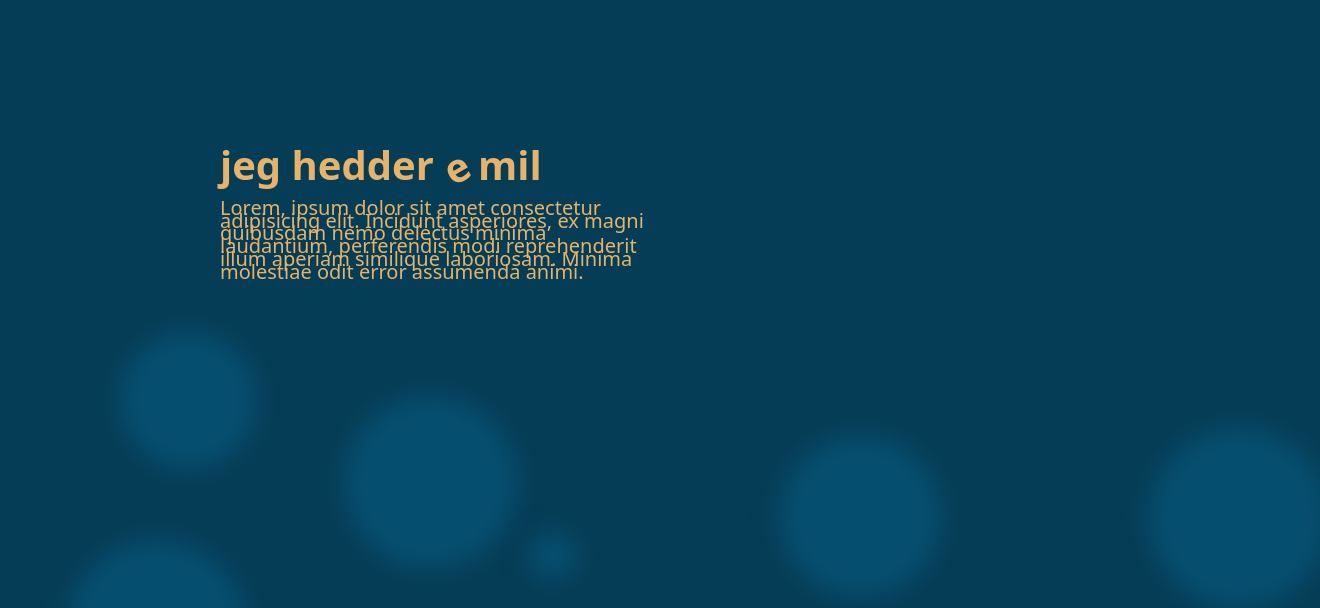
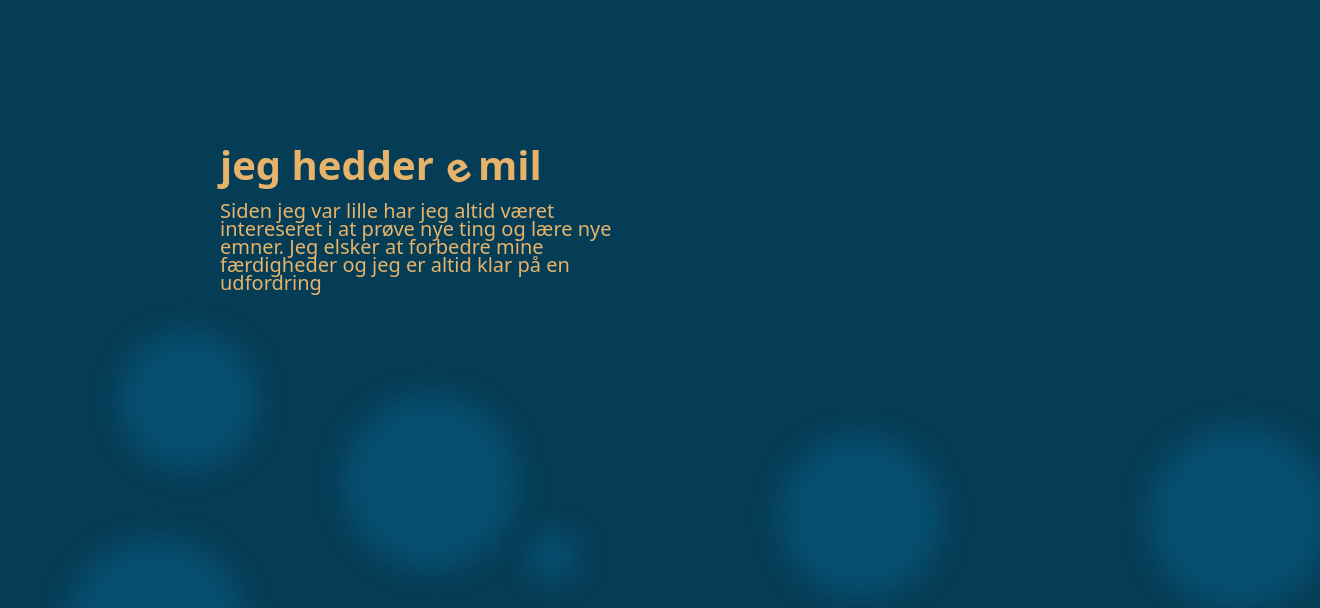
Before and after one commit to eKondrup/MitCv, a Flask app: page / in a window 1320 px wide. Shown: the part 149-757 px from the top of the page. Run offline with Flask 3, Linux system fonts and the light colour scheme; some libraries are stand-ins or nearby versions.

Commit message:
Rettelser

```diff
--- a/app.py
+++ b/app.py
@@ -3,7 +3,6 @@ import tensorflow as tf
 import pandas as pd
 from tensorflow import keras
 from sklearn.preprocessing import StandardScaler, MinMaxScaler, LabelEncoder
-# Import other necessary modules and functions
 
 app = Flask(__name__)
 
@@ -23,15 +22,10 @@ def predict():
     # Your prediction code here
     data = request.json
 
-    print(data)
+    #print(data)
     df = pd.DataFrame(data)
-    #data = df.to_csv()
-    print(df)
-    #string_data = data[0] + data[1] + data[2] + data[3] + data[4] + data[5] + data[6] + data[7] + data[8] + data[9]
 
-    #print(string_data)
-    #le = LabelEncoder()
-    #df['Sex'] = le.fit_transform(df['Sex'])  # Label encoding
+    #print(df)
 
     data_tensor = tf.convert_to_tensor(df, dtype=tf.float32)
 
--- a/static/scripts/circles.js
+++ b/static/scripts/circles.js
@@ -30,7 +30,7 @@ function generateCircles() {
 
         for (var key in attrs) {
             el.setAttribute(key, attrs[key]);
-            console.log(el)
+            //console.log(el)
         }
 
         /*for (let i = 0; i < 8; i++) {
--- a/static/scripts/hover.js
+++ b/static/scripts/hover.js
@@ -1,5 +1,5 @@
 const helmuth = document.querySelectorAll("#helmuth")
-const helmuth_description = "Mit arbejde på helmuth bestod af bla bla"
+const helmuth_description = "Jeg startede på Helmuth som opvasker i 2020. Nu er jeg blevet forfremmet og står for brunch buffeten. Mit arbejde på Helmuth har lært mig at arbejde under press og løse problemer"
 const tian_fu = document.querySelectorAll("#tian_fu")
 const tian_fu_description = "På Tian Fu arbejdede jeg som tjener og afrydder. Jeg havde til opgave at; seate gæster, tage imod bestillinger og servere mad og drikkevarer"
 const dbu = document.querySelectorAll("#dbu")
@@ -7,9 +7,9 @@ const dbu_description = "Jeg har været træner på fodboldskolen i VB de sidste
 const vb = document.querySelectorAll("#vb")
 const vb_description = "I VB har jeg selv spillet fodbold og nu træner jeg u15 drenge. Foruden u15 drenge har jeg trænet u4-u6 mix i flere sæsoner"
 const havemand = document.querySelectorAll("#havemand")
-const havemand_description = "Mit første job var havemand som 13-årig, i dette job passede jeg haver, klippede hække og samlede endda møbler for folk i lokalområdet"
+const havemand_description = "Mit første job var havemand som 13-årig, i dette job passede jeg haver, klippede hække og samlede møbler for folk i lokalområdet"
 const blindes_jul = document.querySelectorAll("#blindes_jul")
-const blindes_jul_description = "I en årrække solgte jeg Blindes Jul bladet"
+const blindes_jul_description = "I en årrække solgte jeg Blindes Jul bladet. I dette arbejde lærte jeg lidt om salgskunsten"
 const main = document.querySelector("main")
 /*
 function crtBox(txt) {
@@ -52,7 +52,7 @@ function crtBox(description) {
     //txt.id = id
     document.body.appendChild(txt);
     txt.innerHTML = description
-    console.log(txt)
+    //console.log(txt)
     //console.log(txt.style.getPropertyValue())
 
 
@@ -66,7 +66,7 @@ function crtBox(description) {
     /*connectLine.setAttribute('height', '500')
     connectLine.setAttribute('width','500')*/
     connectLine.setAttribute('overflow','visible')
-    console.log(connectLine)
+    //console.log(connectLine)
     line.classList.add("connect-line")
 
 
@@ -74,7 +74,7 @@ function crtBox(description) {
 }
 
 function getmouse(e) {
-    console.log("getmouse is running")
+    //console.log("getmouse is running")
     mouseX = e.pageX;
     mouseY = e.pageY;
     txt.style.top = mouseY + -100 + "px";
@@ -94,8 +94,8 @@ function getmouse(e) {
     line.setAttribute('stroke', 'black');
 line.setAttribute('stroke-width', '3');
 document.body.appendChild(connectLine);
-console.log(mouseX, mouseY, mouseX + 50, mouseY - 100 + parseFloat(elemHeight));
-console.log(line);
+//console.log(mouseX, mouseY, mouseX + 50, mouseY - 100 + parseFloat(elemHeight));
+//console.log(line);
 connectLine.appendChild(line)
 
 
@@ -113,7 +113,7 @@ connectLine.appendChild(line)
 }
 
 function delBox() {
-    console.log("delBox is running")
+    //console.log("delBox is running")
     document.body.removeChild(txt)
     document.body.removeChild(connectLine)
 
--- /dev/null
+++ b/static/scripts/skills.js
@@ -0,0 +1,30 @@
+const problemløsning_val = "82%"
+const python_val = "40%"
+const javascript_val = "45%"
+const linux_val = "55%"
+console.log("skills.js running")
+
+//skills meter
+var problemløsning = document.querySelector('#problemløsning')
+var python = document.querySelector('#python')
+var javascript = document.querySelector('#javascript')
+var linux = document.querySelector('#linux')
+
+//skills value
+var sproblemløsning = document.querySelector('#sproblemløsning');
+var spython = document.querySelector('#spython')
+var sjavascript = document.querySelector('#sjavascript')
+var slinux = document.querySelector('#slinux')
+
+window.addEventListener('load', ()=> {
+console.log("eventlistener running")
+problemløsning.style.width  = problemløsning_val
+sproblemløsning.innerHTML = problemløsning_val
+python.style.width = python_val
+spython.innerHTML = python_val
+javascript.style.width = javascript_val
+sjavascript.innerHTML = javascript_val
+linux.style.width = linux_val
+slinux.innerHTML = linux_val
+
+})
--- a/templates/index.html
+++ b/templates/index.html
@@ -1,11 +1,14 @@
 <!DOCTYPE html>
-<html class="d-blue"lang="en">
+<html class="d-blue" lang="en">
 
 <head>
     <!-- CSS only -->
     <link href="https://cdn.jsdelivr.net/npm/bootstrap@5.2.0-beta1/dist/css/bootstrap.min.css" rel="stylesheet"
         integrity="sha384-0evHe/X+R7YkIZDRvuzKMRqM+OrBnVFBL6DOitfPri4tjfHxaWutUpFmBp4vmVor" crossorigin="anonymous">
+    <link rel="stylesheet" type="text/css" href="/static/styles/styles.css">
+    <!--
     <link rel="stylesheet" type="text/css" href="{{url_for('static',filename='styles/styles.css')}}">
+        -->
     <script src="https://kit.fontawesome.com/e2b431fb6d.js" crossorigin="anonymous"></script>
     <meta charset="UTF-8">
     <meta http-equiv="X-UA-Compatible" content="IE=edge">
@@ -14,17 +17,23 @@
 </head>
 
 <body>
+    <script async defer src="/static/scripts/circles.js"></script>
+    <!--
     <script async defer src="{{url_for('static', filename='scripts/circles.js')}}"></script>
-
+-->
 
 
     <main id="main" class="grid d-blue g-0 " style="z-index: -1;">
 
         <!--overflow issue due to padding. Current fix: overflow:hidden <div class="row g-0">-->
-        <nav  class="navbar">
-            <a class="no-link" style="margin-left:auto;align-self:center;" href="/AImodel.html" > <div class="navbar-content" style="background-color:var(--yellow); border-radius:15px;color:var(--dblue); align-self:center; padding:10px;">Prøv min AI-model!</div></a>
+        <nav class="navbar">
+            <a class="no-link" style="margin-left:auto;align-self:center;" href="/AImodel.html">
+                <div class="navbar-content"
+                    style="background-color:var(--yellow); border-radius:15px;color:var(--dblue); align-self:center; padding:10px;">
+                    Prøv min AI-model!</div>
+            </a>
         </nav>
-       <div  style="height:100%" class="row g-0">
+        <div style="height:100%" class="row g-0">
 
             <div style="height:100%;" class="col-2"></div>
             <div style="height:100%;" class="col-8">
@@ -34,11 +43,7 @@
                             <div class="fs-1">jeg hedder <span
                                     style="position: absolute;transform: rotate(-30deg);letter-spacing: 10px; ">e</span><span
                                     style="opacity: 0;letter-spacing: 10px;">e</span>mil</div>
-                            <div style="margin-top: 30px;" class=" opacity-gradient yellow lead">Lorem, ipsum dolor sit
-                                amet consectetur adipisicing elit. Incidunt asperiores, ex magni quibusdam nemo delectus
-                                minima laudantium, perferendis modi reprehenderit illum aperiam similique laboriosam.
-                                Minima molestiae odit error
-                                assumenda animi.</div>
+                            <div style="margin-top: 30px; line-height:18px;" class=" opacity-gradient yellow lead">Siden jeg var lille har jeg altid været intereseret i at prøve nye ting og lære nye emner. Jeg elsker at forbedre mine færdigheder og jeg er altid klar på en udfordring</div>
                         </div>
                     </div>
                 </div>
@@ -59,28 +64,28 @@
                                         <circle cx="10" cy="10" r="10" fill="var(--brown)" />
                                     </svg>
                                 </div>
-                                <div id="tian_fu"class="timeline-dot">
-                                    <div >Tjener - Tian FU</div><svg class="dot">
+                                <div id="tian_fu" class="timeline-dot">
+                                    <div>Tjener - Tian FU</div><svg class="dot">
                                         <circle cx="10" cy="10" r="10" fill="black" />
                                     </svg>
                                 </div>
                                 <div class="timeline-dot" id="dbu">
-                                    <div >Fodboldtræner -<br> DBU</div><svg class="dot">
+                                    <div>Fodboldtræner -<br> DBU</div><svg class="dot">
                                         <circle cx="10" cy="10" r="10" fill="white" />
                                     </svg>
                                 </div>
                                 <div class="timeline-dot" id="vb">
-                                    <div >Fodboldtræner -<br> VB</div><svg class="dot">
+                                    <div>Fodboldtræner -<br> VB</div><svg class="dot">
                                         <circle cx="10" cy="10" r="10" fill="var(--lblue)" />
                                     </svg>
                                 </div>
                                 <div class="timeline-dot" id="havemand">
-                                    <div >Havemand</div><svg class="dot">
+                                    <div>Havemand</div><svg class="dot">
                                         <circle cx="10" cy="10" r="10" fill="var(--mblue)" />
                                     </svg>
                                 </div>
                                 <div class="timeline-dot" id="blindes_jul">
-                                    <div >Sælger - Blindes Jul</div><svg class="dot">
+                                    <div>Sælger - Blindes Jul</div><svg class="dot">
                                         <circle cx="10" cy="10" r="10" fill="var(--red)" />
                                     </svg>
                                 </div>
@@ -133,11 +138,27 @@
                         <slider-content id="skills">
                             <div class="fs-1 text fw-bold yellow hero-left">Skills</div>
 
-                            <div class="yellow lead col-4">Lorem ipsum dolor sit amet consectetur adipisicing elit.
-                                Vitae ab
-                                iusto rerum sapiente adipisci officiis neque? Corporis, voluptas eum, debitis nobis
-                                iusto, nemo
-                                tempore ipsum molestias cumque obcaecati dolorem cum!</div>
+                            <div class="skills-container">
+                                <div class="skills-key">
+                                    <div class="skills-key-txt yellow">Problemløsning</div>
+                                    <div class="skills-key-txt yellow">Python</div>
+                                    <div class="skills-key-txt yellow">Javascript</div>
+                                    <div class="skills-key-txt yellow">Linux</div>
+                                </div>
+                                <div class="skills-meter-container">
+                                    <div id="problemløsning" class="skills-meter"></div>
+                                    <div id="python" class="skills-meter"></div>
+                                    <div id="javascript" class="skills-meter"></div>
+                                    <div id="linux" class="skills-meter"></div>
+                                </div>
+                                <div class="skills-value-container">
+                                    <div id="sproblemløsning" class="skills-value"></div>
+                                    <div id="spython" class="skills-value"></div>
+                                    <div id="sjavascript" class="skills-value"></div>
+                                    <div id="slinux" class="skills-value"></div>
+                                </div>
+                            </div>
+                            <div class="yellow lead"></div>
                         </slider-content>
                     </slider>
 
@@ -154,8 +175,13 @@
     <script src="https://cdn.jsdelivr.net/npm/bootstrap@5.2.0-beta1/dist/js/bootstrap.bundle.min.js"
         integrity="sha384-pprn3073KE6tl6bjs2QrFaJGz5/SUsLqktiwsUTF55Jfv3qYSDhgCecCxMW52nD2"
         crossorigin="anonymous"></script>
+    <!--
     <script src="{{url_for('static', filename='scripts/slider.js')}}"></script>
     <script src="{{url_for('static', filename='scripts/hover.js')}}"></script>
+        -->
+    <script src="/static/scripts/slider.js"></script>
+    <script src="/static/scripts/hover.js"></script>
+    <script src="/static/scripts/skills.js"></script>
 </body>
 
 </html>
```
Also changed, not shown: static/styles/styles.css (+56 -0 lines), templates/AImodel.html (+31 -12 lines).
